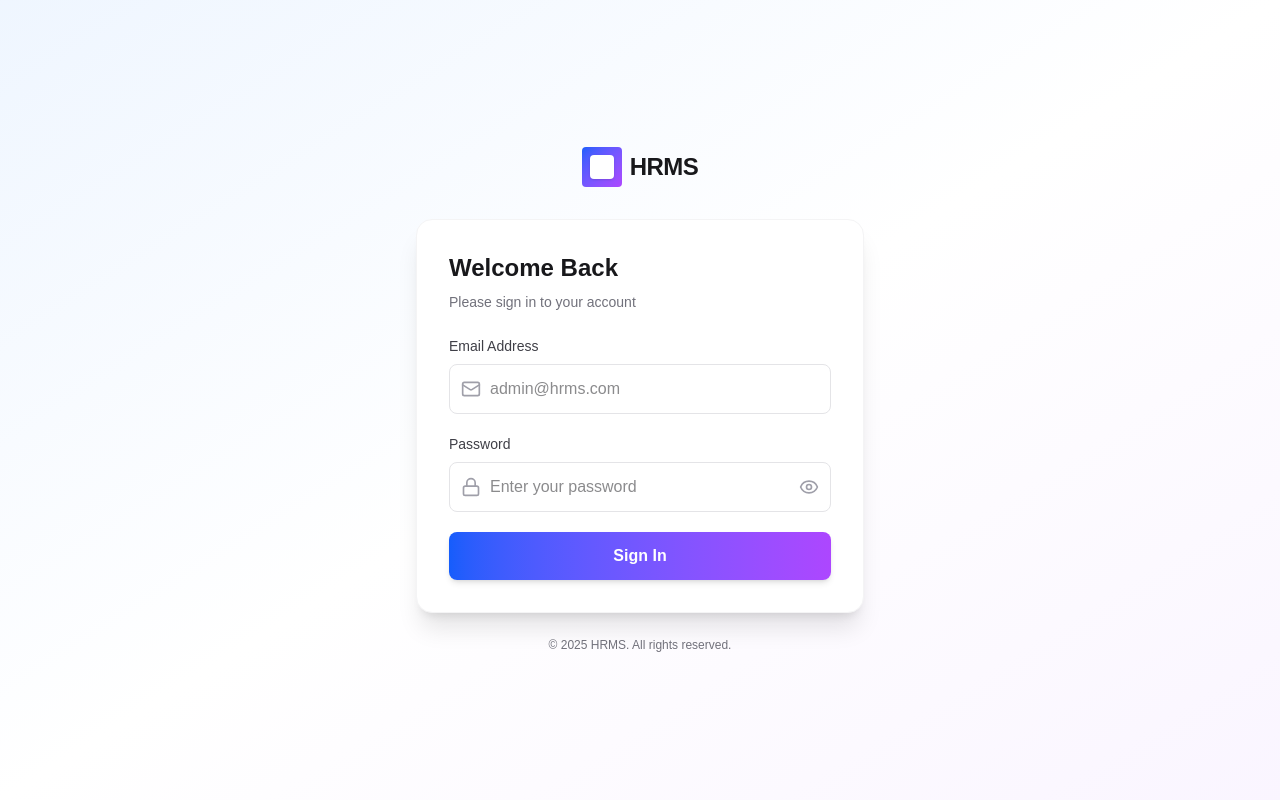
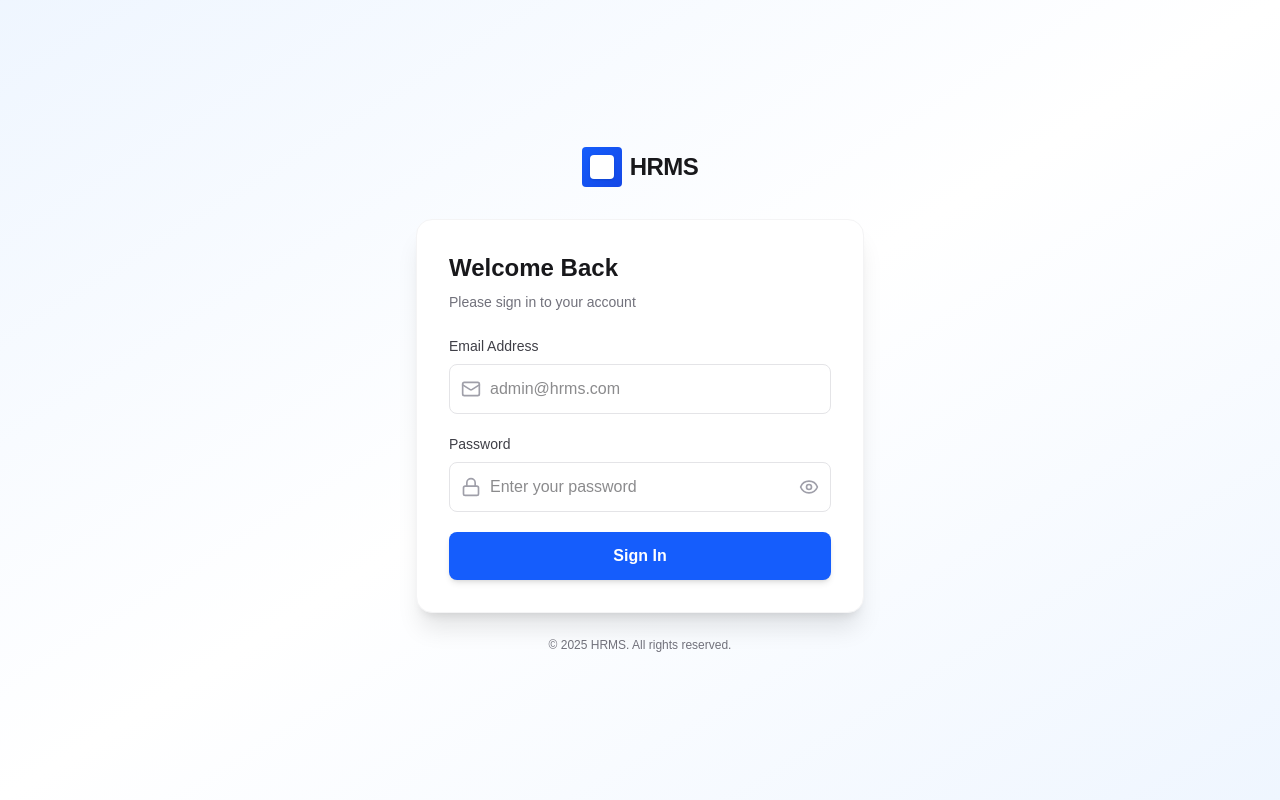
Before and after one commit to SheaikhNazib/Human-Resource-Management-System, a Next.js app in the folder web/hr-admin/: page /login in a window 1280 px wide. Built offline with nearby package versions, Linux system fonts and the light colour scheme; no server answers.

Commit message:
color changed and given same colors in each page

```diff
--- a/web/hr-admin/app/(auth)/login/page.js
+++ b/web/hr-admin/app/(auth)/login/page.js
@@ -49,12 +49,12 @@ export default function LoginPage() {
   };
 
   return (
-    <div className="min-h-screen flex items-center justify-center bg-linear-to-br from-blue-50 via-white to-purple-50 dark:from-zinc-950 dark:via-zinc-900 dark:to-zinc-950 p-4">
+    <div className="min-h-screen flex items-center justify-center bg-linear-to-br from-blue-50 via-white to-blue-50 dark:from-zinc-950 dark:via-zinc-900 dark:to-zinc-950 p-4">
       <div className="w-full max-w-md">
         {/* Logo */}
         <div className="flex justify-center mb-8">
           <div className="flex items-center gap-2">
-            <div className="w-10 h-10 rounded bg-linear-to-br from-blue-600 to-purple-500 flex items-center justify-center">
+            <div className="w-10 h-10 rounded bg-linear-to-br from-blue-600 to-blue-700 flex items-center justify-center">
               <div className="w-6 h-6 bg-white rounded shadow" />
             </div>
             <span className="font-bold text-2xl tracking-tight text-zinc-900 dark:text-zinc-100">
@@ -156,7 +156,7 @@ export default function LoginPage() {
             <button
               type="submit"
               disabled={loading}
-              className="w-full bg-linear-to-r from-blue-600 to-purple-500 text-white font-semibold py-3 rounded-lg hover:from-blue-700 hover:to-purple-600 focus:outline-none focus:ring-2 focus:ring-blue-500 focus:ring-offset-2 transition-all shadow-md hover:shadow-lg disabled:opacity-50 disabled:cursor-not-allowed flex items-center justify-center gap-2"
+              className="w-full bg-blue-600 text-white font-semibold py-3 rounded-lg hover:bg-blue-700 focus:outline-none focus:ring-2 focus:ring-blue-500 focus:ring-offset-2 transition-all shadow-md hover:shadow-lg disabled:opacity-50 disabled:cursor-not-allowed flex items-center justify-center gap-2"
             >
               {loading && <Loader2 className="w-5 h-5 animate-spin" />}
               {loading ? "Signing In..." : "Sign In"}
--- a/web/hr-admin/app/(secure)/salary-compensations/new/page.js
+++ b/web/hr-admin/app/(secure)/salary-compensations/new/page.js
@@ -187,7 +187,7 @@ const AddSalaryCompensationPage = () => {
     <div className="pt-0 px-4 md:px-6 lg:px-8 max-w-4xl mx-auto">
       <div className="mb-6">
         <div className="rounded-lg overflow-hidden">
-          <div className="p-4 bg-indigo-600 rounded-t-xl">
+          <div className="p-4 bg-blue-600 rounded-t-xl">
             <div className="flex items-center justify-between gap-4">
               <div>
                 <h1 className="text-2xl md:text-3xl font-bold text-white">
--- a/web/hr-admin/components/core/TableArchive.js
+++ b/web/hr-admin/components/core/TableArchive.js
@@ -422,7 +422,7 @@ export default function TableArchive({
   createButtonText = "Add New",
   createButtonHref = "",
   createButtonOnClick = null,
-  createButtonClassName = "px-4 py-2 bg-indigo-600 text-white rounded-lg hover:bg-indigo-700 transition-colors flex items-center gap-2",
+  createButtonClassName = "px-4 py-2 bg-blue-600 text-white rounded-lg hover:bg-blue-700 transition-colors flex items-center gap-2",
   onRefresh = null,
   showSearch = true,
   showCreateButton = true,
@@ -484,7 +484,7 @@ export default function TableArchive({
       {/* Header Section */}
       {title && (
         <div className="mb-6">
-          <div className="p-4 bg-indigo-600 rounded-t-xl">
+          <div className="p-4 bg-blue-600 rounded-t-xl">
             <h1 className="text-xl font-semibold text-white">
               {title}
               {pagination && (
@@ -528,7 +528,7 @@ export default function TableArchive({
                   <input
                     type="search"
                     placeholder={searchPlaceholder}
-                    className="w-full pl-10 pr-4 py-2 border border-zinc-200 dark:border-zinc-700 rounded-lg focus:outline-none focus:ring-2 focus:ring-indigo-500 dark:bg-zinc-800 dark:text-white"
+                    className="w-full pl-10 pr-4 py-2 border border-zinc-200 dark:border-zinc-700 rounded-lg focus:outline-none focus:ring-2 focus:ring-blue-500 dark:bg-zinc-800 dark:text-white"
                     value={searchTerm}
                     onChange={(e) => onSearchChange(e.target.value)}
                   />
@@ -544,7 +544,7 @@ export default function TableArchive({
               {onRefresh && showRefreshButton && (
                 <button
                   onClick={onRefresh}
-                  className="px-4 py-2 bg-indigo-600 text-white rounded-lg hover:bg-indigo-700 transition-colors flex items-center gap-2"
+                  className="px-4 py-2 bg-blue-600 text-white rounded-lg hover:bg-blue-700 transition-colors flex items-center gap-2"
                   disabled={loading}
                 >
                   <svg
@@ -624,7 +624,7 @@ export default function TableArchive({
                       type="checkbox"
                       checked={selectAll}
                       onChange={handleSelectAll}
-                      className="rounded border-zinc-300 text-indigo-600 focus:ring-indigo-500"
+                      className="rounded border-zinc-300 text-blue-600 focus:ring-blue-500"
                     />
                   </th>
                 )}
@@ -655,7 +655,7 @@ export default function TableArchive({
                     className="py-12 text-center"
                   >
                     <div className="flex flex-col items-center justify-center gap-2">
-                      <div className="h-8 w-8 border-4 border-indigo-600 border-t-transparent rounded-full animate-spin"></div>
+                      <div className="h-8 w-8 border-4 border-blue-600 border-t-transparent rounded-full animate-spin"></div>
                       <span className="text-zinc-500 dark:text-zinc-400">
                         Loading...
                       </span>
@@ -707,7 +707,7 @@ export default function TableArchive({
                           type="checkbox"
                           checked={selectedRows.has(ri)}
                           onChange={() => handleSelectRow(ri, row)}
-                          className="rounded border-zinc-300 text-indigo-600 focus:ring-indigo-500"
+                          className="rounded border-zinc-300 text-blue-600 focus:ring-blue-500"
                         />
                       </td>
                     )}
@@ -744,7 +744,7 @@ export default function TableArchive({
                 <select
                   value={pagination.limit || 20}
                   onChange={(e) => onLimitChange?.(Number(e.target.value))}
-                  className="border border-zinc-200 dark:border-zinc-700 rounded px-2 py-1 bg-white dark:bg-zinc-800 text-zinc-900 dark:text-white focus:outline-none focus:ring-2 focus:ring-indigo-500"
+                  className="border border-zinc-200 dark:border-zinc-700 rounded px-2 py-1 bg-white dark:bg-zinc-800 text-zinc-900 dark:text-white focus:outline-none focus:ring-2 focus:ring-blue-500"
                 >
                   <option value={10}>10</option>
                   <option value={20}>20</option>
```
